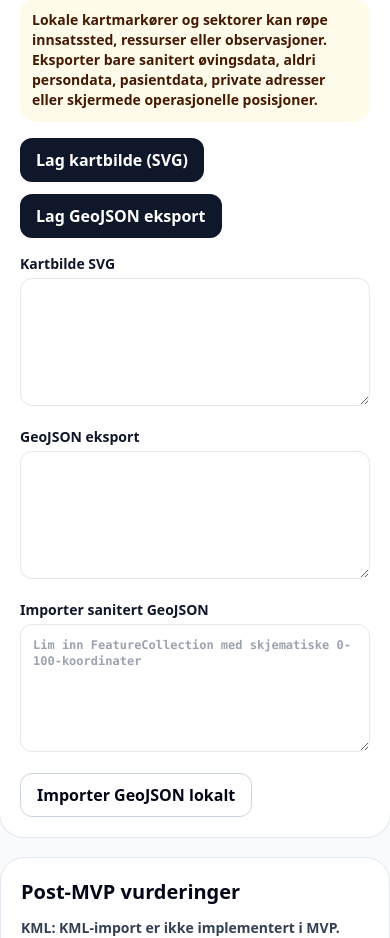
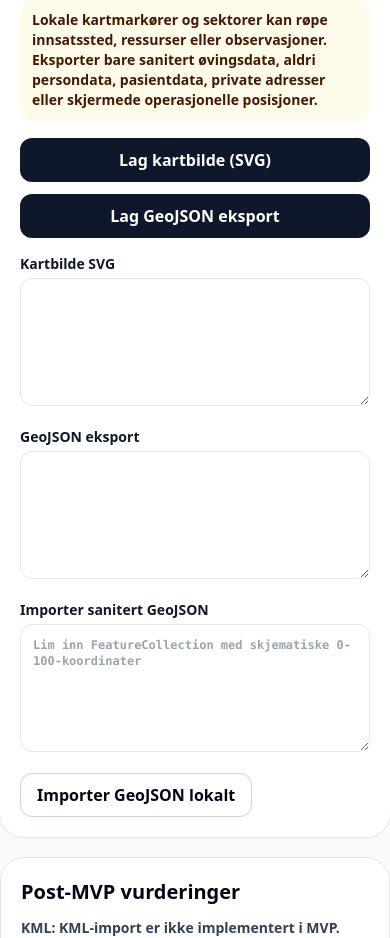
Before and after one commit to Reedtrullz/Innsats-appen, a Next.js app: page /kart in a window 390 px wide. Shown: the part 3720-4658 px from the top of the page. Built offline with nearby package versions, Linux system fonts and the light colour scheme.

Commit message:
fix: stabilize mobile e2e layout

```diff
--- a/app/globals.css
+++ b/app/globals.css
@@ -6,8 +6,17 @@
   color-scheme: light;
 }
 
+html {
+  max-width: 100%;
+  overflow-x: clip;
+  scroll-padding-top: 6rem;
+  scroll-padding-bottom: 8rem;
+}
+
 body {
   margin: 0;
+  max-width: 100%;
+  overflow-x: clip;
   background: #f8fafc;
   color: #0f172a;
 }
--- a/components/bottom-nav.tsx
+++ b/components/bottom-nav.tsx
@@ -24,11 +24,11 @@ export function BottomNav({ currentPath }: { currentPath?: string }) {
         {items.map((item) => {
           const active = activePath === item.href || activePath.startsWith(`${item.href}/`);
           return (
-            <li key={item.href}>
+            <li key={item.href} className="min-w-0">
               <Link
                 href={item.href}
                 aria-current={active ? 'page' : undefined}
-                className={`flex min-h-12 min-w-12 items-center justify-center rounded-xl px-1 text-center text-[0.68rem] font-semibold leading-tight ${
+                className={`flex min-h-12 w-full min-w-0 items-center justify-center rounded-xl px-1 text-center text-[0.68rem] font-semibold leading-tight ${
                   active ? 'bg-sky-900 text-white' : 'text-slate-700 hover:bg-slate-100'
                 }`}
               >
--- a/components/offline-map-panel.tsx
+++ b/components/offline-map-panel.tsx
@@ -331,9 +331,9 @@ export function OfflineMapPanel() {
         <p className="text-sm font-bold uppercase tracking-wide text-sky-700">Eksport/import</p>
         <h2 className="text-2xl font-black">Lokal SVG og GeoJSON</h2>
         <p className="rounded-2xl bg-amber-50 p-3 text-sm font-semibold text-amber-950">{LOCATION_EXPORT_PRIVACY_WARNING}</p>
-        <div className="flex flex-wrap gap-3">
-          <button type="button" onClick={exportSvg} className="min-h-11 rounded-xl bg-slate-900 px-4 font-black text-white">Lag kartbilde (SVG)</button>
-          <button type="button" onClick={exportGeoJson} className="min-h-11 rounded-xl bg-slate-900 px-4 font-black text-white">Lag GeoJSON eksport</button>
+        <div className="flex flex-col gap-3 sm:flex-row sm:flex-wrap">
+          <button type="button" onClick={exportSvg} className="min-h-11 w-full rounded-xl bg-slate-900 px-4 font-black text-white sm:w-auto">Lag kartbilde (SVG)</button>
+          <button type="button" onClick={exportGeoJson} className="min-h-11 w-full rounded-xl bg-slate-900 px-4 font-black text-white sm:w-auto">Lag GeoJSON eksport</button>
         </div>
         <label className="block text-sm font-bold">Kartbilde SVG<textarea id="map-image-export" readOnly value={imageExport} className="mt-1 min-h-32 w-full rounded-xl border p-3 font-mono text-xs" /></label>
         <label className="block text-sm font-bold">GeoJSON eksport<textarea id="map-geojson-export" readOnly value={geoJsonExport} className="mt-1 min-h-32 w-full rounded-xl border p-3 font-mono text-xs" /></label>
--- a/playwright.config.ts
+++ b/playwright.config.ts
@@ -5,7 +5,7 @@ const port = process.env.PLAYWRIGHT_PORT ?? '3000';
 if (!/^\d+$/.test(port)) throw new Error('PLAYWRIGHT_PORT must be a numeric TCP port');
 const baseURL = `http://127.0.0.1:${port}`;
 const withOptionalNvm = (command: string) =>
-  `bash -lc 'if [ -s "$HOME/.nvm/nvm.sh" ]; then source "$HOME/.nvm/nvm.sh" && nvm use 22 >/dev/null; fi; PORT=${port} ${command}'`;
+  `bash -lc 'if [ -s "$HOME/.nvm/nvm.sh" ]; then source "$HOME/.nvm/nvm.sh" && nvm use 22 >/dev/null 2>&1 || true; fi; PORT=${port} ${command}'`;
 
 export default defineConfig({
   testDir: './tests/e2e',
```
